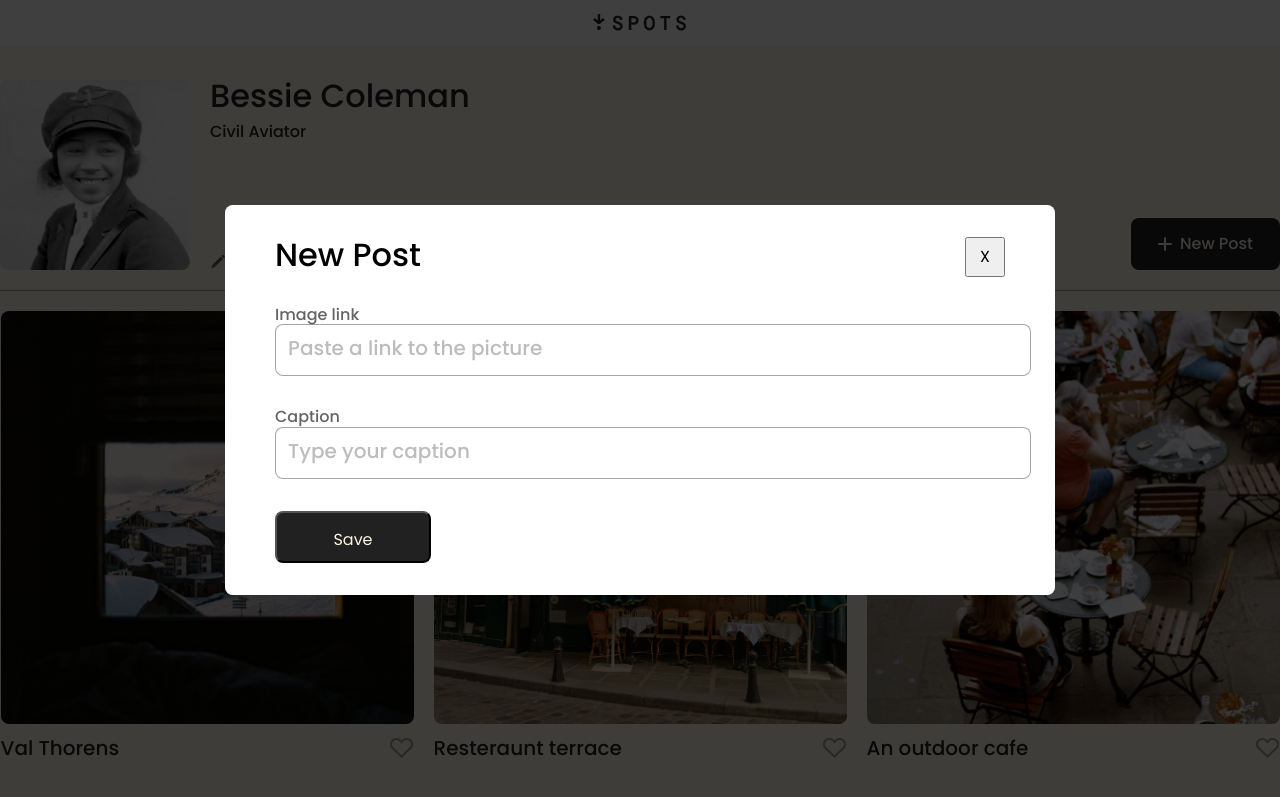
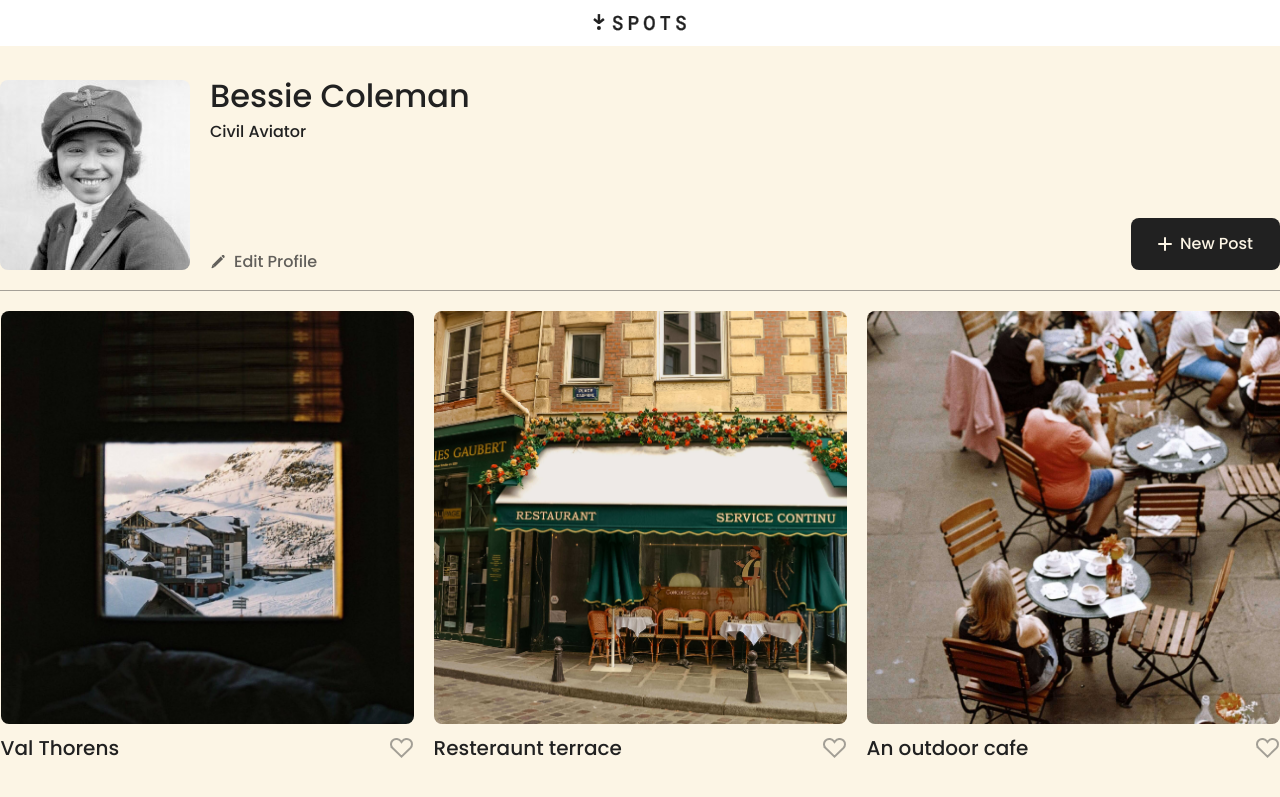
Before and after one commit to Onyxempire8282/se_project_spots, a plain HTML site: page index.html in a window 1280 px wide. Shown: the top 797 px of the page. Drawn offline with Linux system fonts and the light colour scheme.

Commit message:
modal is open change

```diff
--- a/index.html
+++ b/index.html
@@ -114,7 +114,7 @@
           <footer class="footer">
             <p class="footer__text">2025 © Spots</p>
           </footer>
-          <div class="modal modal_is-opened">
+          <div class="modal">
             <div class="modal__container">
               <button type="button" class="modal__close-btn">X</button>
               <h2 class="modal__title">Edit Profile</h2>
@@ -141,7 +141,7 @@
               </form>
             </div>
           </div>
-          <div class="modal modal_is-opened">
+          <div class="modal">
             <div class="modal__container">
               <button type="button" class="modal__close-btn">X</button>
               <h2 class="modal__title">New Post</h2>
```
